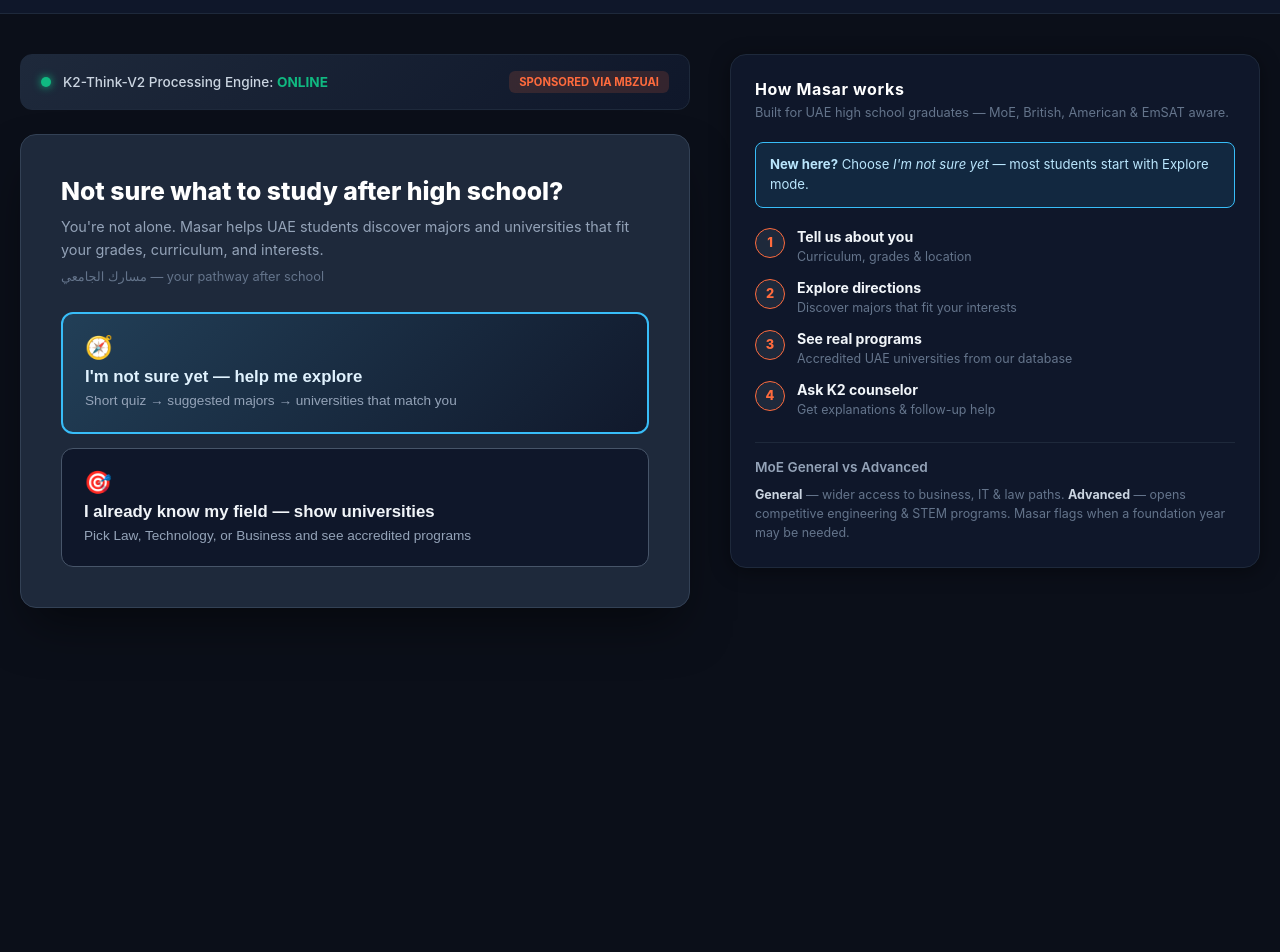
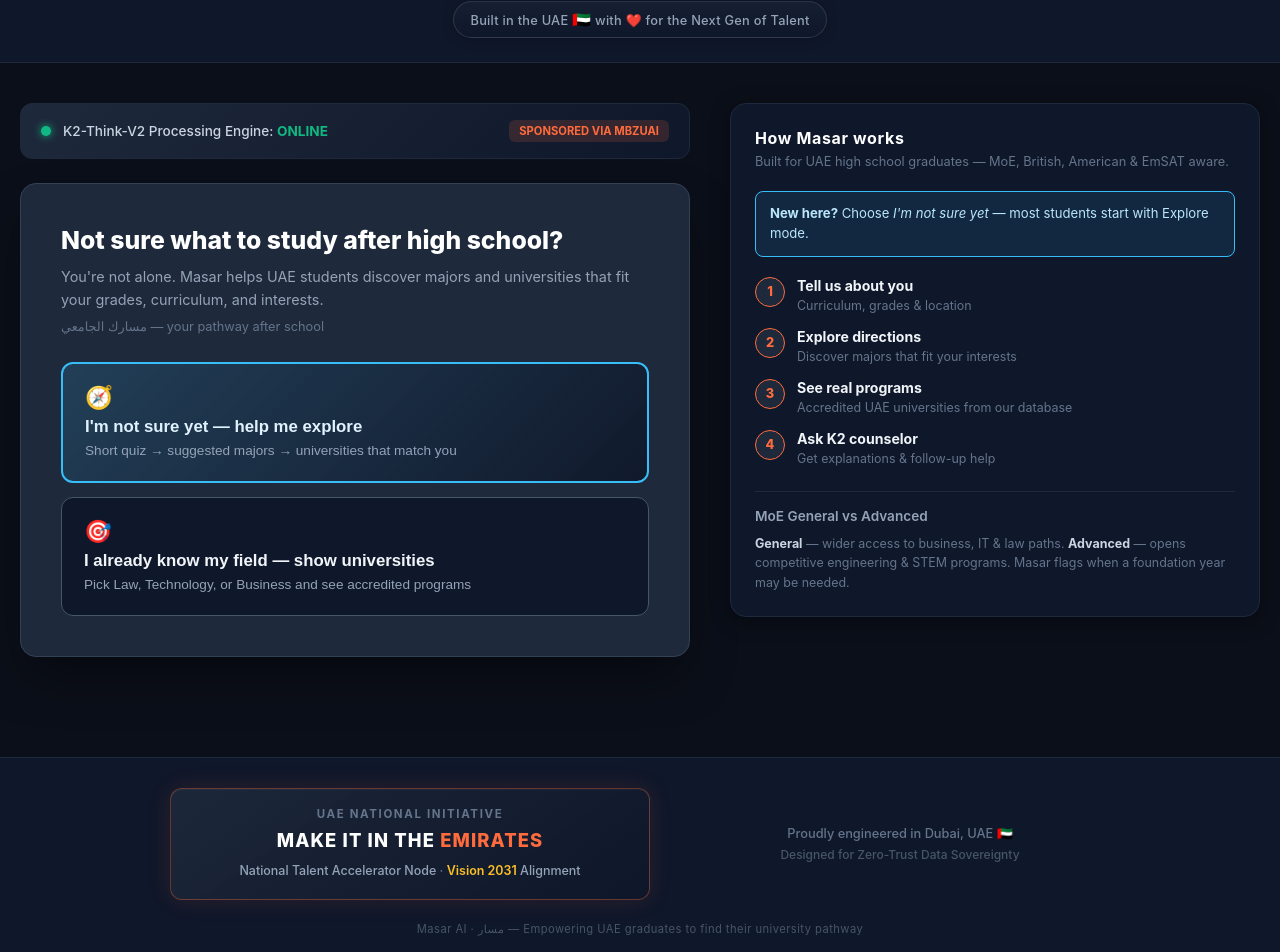
Before and after one commit to BuildingTHEITGUY/masar-ai, a React (Vite) app: page / in a window 1280 px wide. Shown: the part 95-1047 px from the top of the page. Before the commit the page ends 800 px from the top, so only its background shows below. Built offline with nearby package versions, Linux system fonts and the light colour scheme.

Commit message:
Add UAE national pride header badge and institutional footer

```diff
--- a/src/App.jsx
+++ b/src/App.jsx
@@ -9,6 +9,173 @@
 import { matchPrograms, programsByEmirate } from './lib/matchPrograms';
 
 const TRACK_LABELS = { law: 'Law', tech: 'Technology', business: 'Business' };
+
+function UaeHeaderBadge() {
+  return (
+    <div
+      style={{
+        display: 'inline-flex',
+        alignItems: 'center',
+        justifyContent: 'center',
+        gap: '6px',
+        marginTop: '12px',
+        padding: '7px 16px',
+        borderRadius: '999px',
+        border: '1px solid rgba(148, 163, 184, 0.2)',
+        background: 'linear-gradient(180deg, rgba(30, 41, 59, 0.5) 0%, rgba(15, 23, 42, 0.35) 100%)',
+        boxShadow: '0 1px 12px rgba(0, 0, 0, 0.25)',
+      }}
+    >
+      <span
+        style={{
+          fontSize: '0.8rem',
+          color: '#94a3b8',
+          fontWeight: 500,
+          letterSpacing: '0.02em',
+          lineHeight: 1.4,
+        }}
+      >
+        Built in the UAE{' '}
+        <span role="img" aria-label="United Arab Emirates flag" style={{ fontSize: '0.95rem' }}>
+          🇦🇪
+        </span>{' '}
+        with{' '}
+        <span style={{ color: '#ff6b3d' }} aria-hidden>
+          ❤️
+        </span>{' '}
+        for the Next Gen of Talent
+      </span>
+    </div>
+  );
+}
+
+function InstitutionalFooter() {
+  return (
+    <footer
+      style={{
+        background: '#0f172a',
+        borderTop: '1px solid #1e293b',
+        padding: '30px 20px',
+        marginTop: '60px',
+        textAlign: 'center',
+      }}
+    >
+      <div
+        style={{
+          maxWidth: '1100px',
+          margin: '0 auto',
+          display: 'flex',
+          flexDirection: 'row',
+          flexWrap: 'wrap',
+          alignItems: 'center',
+          justifyContent: 'center',
+          gap: '28px 40px',
+        }}
+      >
+        <div
+          style={{
+            flex: '1 1 300px',
+            maxWidth: '480px',
+            display: 'flex',
+            justifyContent: 'center',
+          }}
+        >
+          <div
+            style={{
+              padding: '18px 22px',
+              borderRadius: '12px',
+              border: '1px solid rgba(255, 107, 61, 0.35)',
+              background: 'linear-gradient(145deg, rgba(30, 41, 59, 0.9) 0%, rgba(15, 23, 42, 0.95) 100%)',
+              boxShadow: '0 0 24px rgba(255, 107, 61, 0.12), inset 0 1px 0 rgba(255, 255, 255, 0.04)',
+              textAlign: 'center',
+              width: '100%',
+            }}
+          >
+            <p
+              style={{
+                margin: 0,
+                fontSize: '0.72rem',
+                fontWeight: 700,
+                letterSpacing: '0.14em',
+                textTransform: 'uppercase',
+                color: '#64748b',
+              }}
+            >
+              UAE National Initiative
+            </p>
+            <p
+              style={{
+                margin: '8px 0 0',
+                fontSize: '1.15rem',
+                fontWeight: 800,
+                letterSpacing: '0.06em',
+                lineHeight: 1.25,
+                color: '#ffffff',
+              }}
+            >
+              MAKE IT IN THE{' '}
+              <span style={{ color: '#ff6b3d' }}>EMIRATES</span>
+            </p>
+            <p
+              style={{
+                margin: '10px 0 0',
+                fontSize: '0.78rem',
+                color: '#94a3b8',
+                lineHeight: 1.5,
+                fontWeight: 500,
+              }}
+            >
+              National Talent Accelerator Node
+              <span style={{ color: '#64748b' }}> · </span>
+              <span style={{ color: '#fbbf24', fontWeight: 600 }}>Vision 2031</span> Alignment
+            </p>
+          </div>
+        </div>
+
+        <div
+          style={{
+            flex: '1 1 260px',
+            maxWidth: '420px',
+            display: 'flex',
+            alignItems: 'center',
+            justifyContent: 'center',
+          }}
+        >
+          <p
+            style={{
+              margin: 0,
+              color: '#64748b',
+              fontSize: '0.8rem',
+              lineHeight: 1.65,
+              fontWeight: 500,
+              maxWidth: '360px',
+            }}
+          >
+            Proudly engineered in Dubai, UAE{' '}
+            <span role="img" aria-label="United Arab Emirates flag">
+              🇦🇪
+            </span>
+            <br />
+            <span style={{ color: '#475569', fontSize: '0.75rem' }}>
+              Designed for Zero-Trust Data Sovereignty
+            </span>
+          </p>
+        </div>
+      </div>
+
+      <p
+        style={{
+          margin: '22px 0 0',
+          fontSize: '0.7rem',
+          color: '#475569',
+          letterSpacing: '0.04em',
+        }}
+      >
+        Masar AI · مسار — Empowering UAE graduates to find their university pathway
+      </p>
+    </footer>
+  );
+}
 
 function MatchCard({ match, studentProfile, variant = 'match' }) {
   const borderColor =
@@ -153,6 +320,7 @@
         <p style={{ margin: '6px 0 0 0', color: '#94a3b8', fontSize: '0.95rem', fontWeight: '500' }}>
           Your UAE pathway after high school
         </p>
+        <UaeHeaderBadge />
       </header>
 
       <main
@@ -485,6 +653,8 @@
           )}
         </section>
       </main>
+
+      <InstitutionalFooter />
     </div>
   );
 }
```
